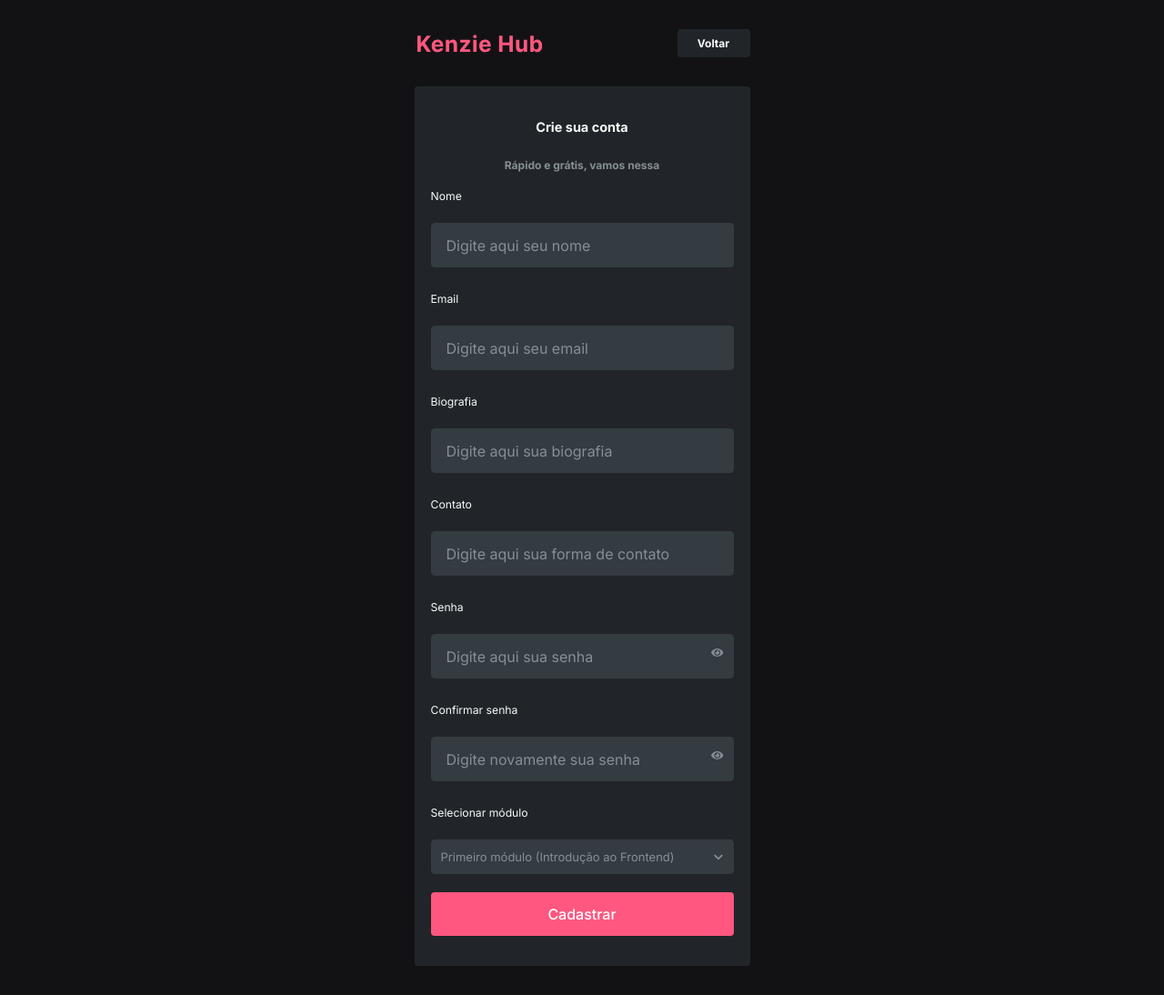
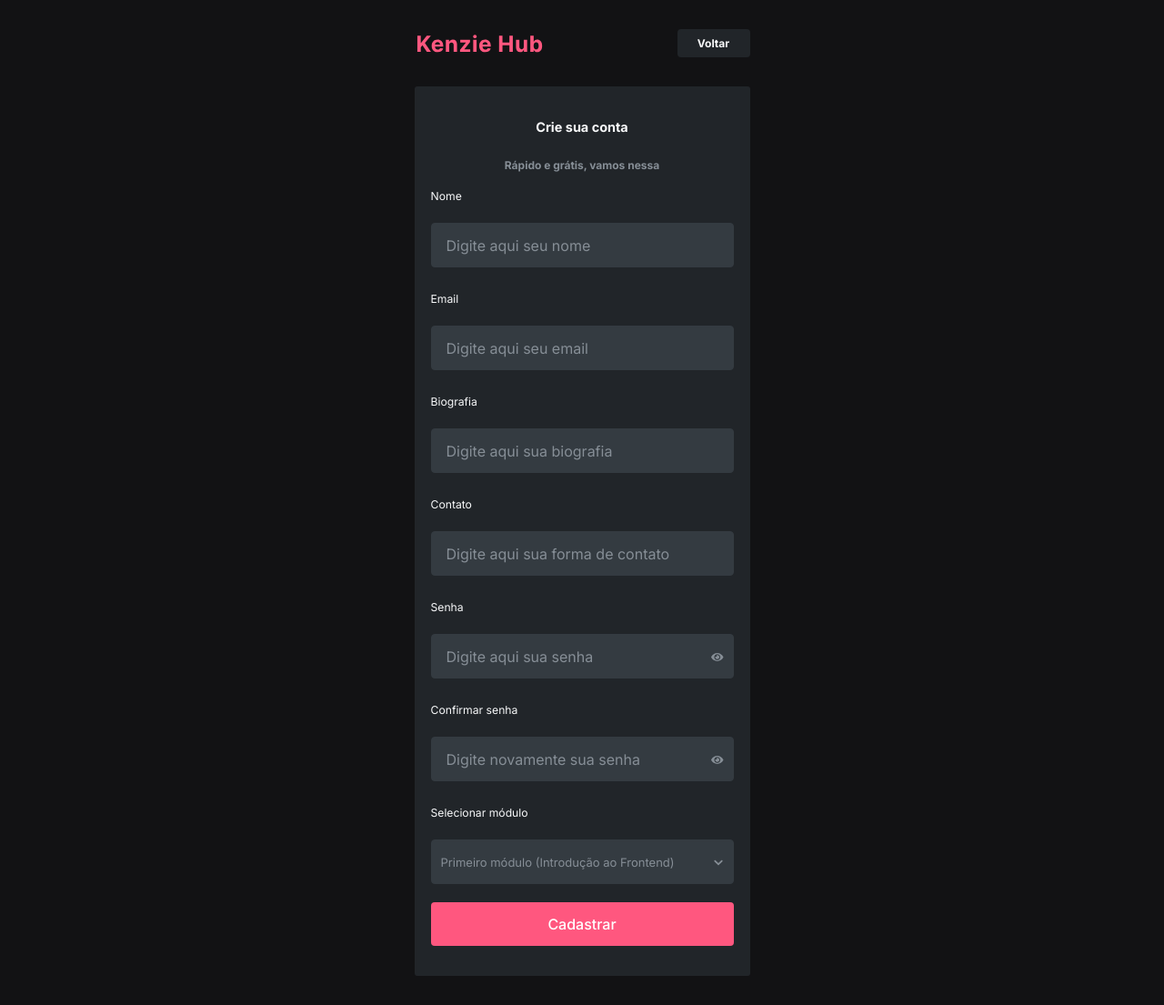
Before and after one commit to Kenzie-Academy-Brasil-Developers/react-entrega-s2-kenzie-hub-matheuschvs, a React (Create React App) app: page /register in a window 1280 px wide. Shown: the whole page at 91% size. Built offline with nearby package versions, Linux system fonts and the light colour scheme.

Commit message:
feat: adjust input & select to desktop

```diff
--- a/src/components/Select/style.js
+++ b/src/components/Select/style.js
@@ -41,6 +41,12 @@ export const Container = styled.div`
   .react-select__option--is-focused {
     background: var(--grey-1);
   }
+
+  @media (min-width: 961px) {
+    .react-select__control {
+      min-height: 49px;
+    }
+  }
 `
 
 export const Label = styled.label`
--- a/src/components/TextField/style.js
+++ b/src/components/TextField/style.js
@@ -68,6 +68,10 @@ export const ToggleVisibility = styled.button`
   background: transparent;
 
   padding: 0;
+
+  @media (min-width: 961px) {
+    top: 1.1rem;
+  }
 `
 
 export const Icon = styled.img`
```
